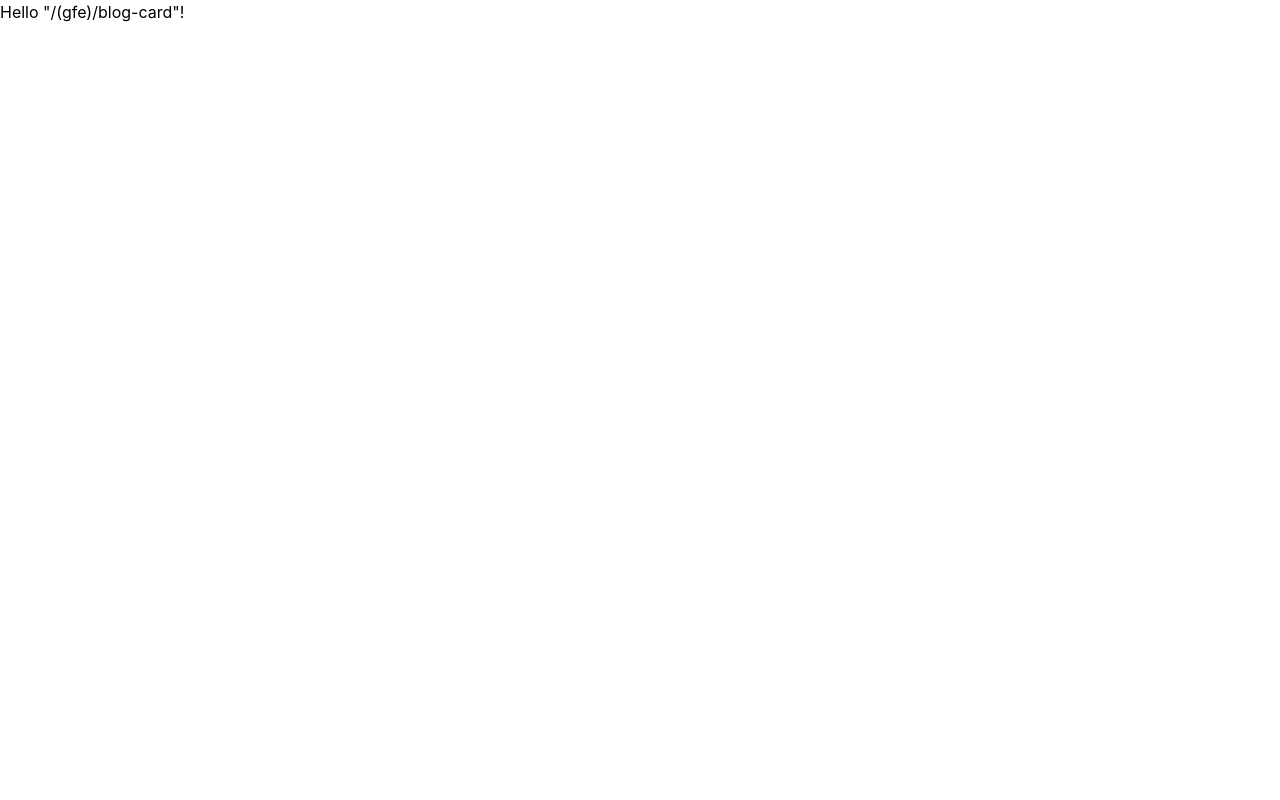
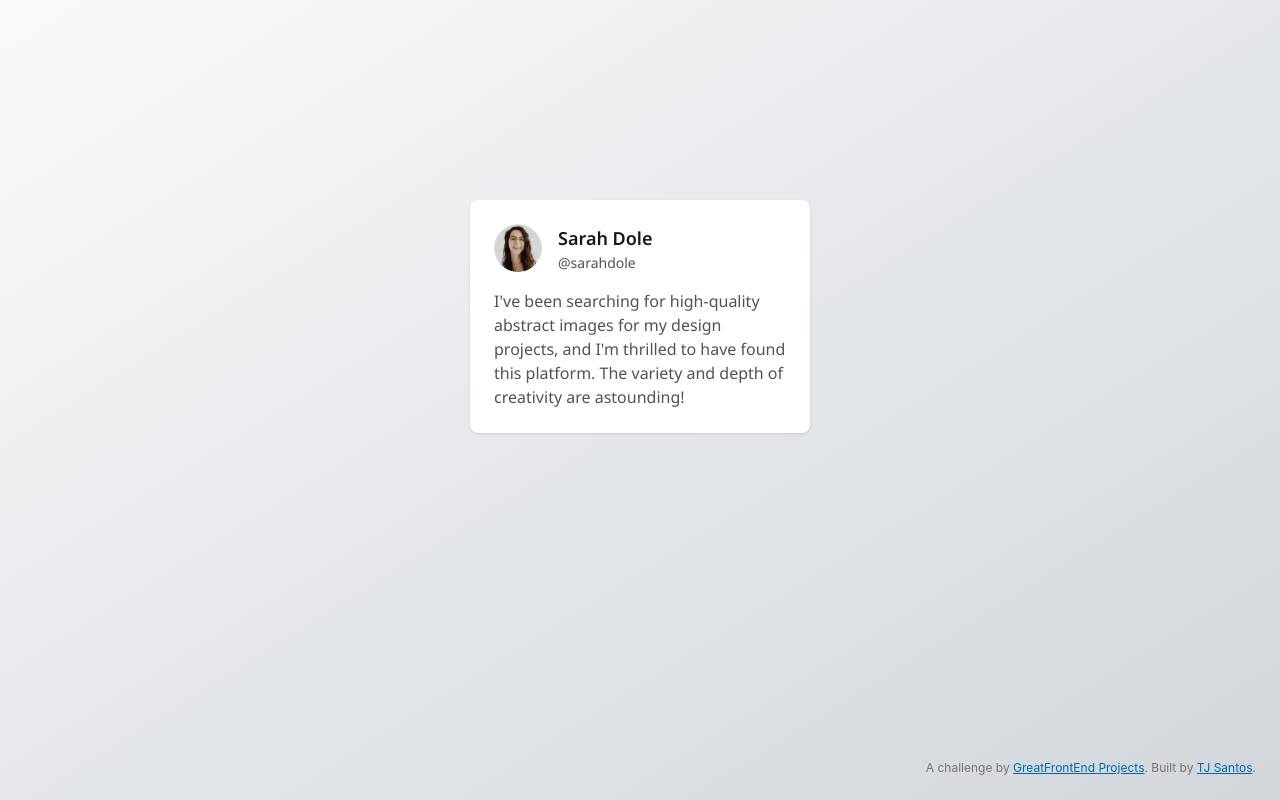
Before and after one commit to tjsantos/tjsantos.dev, a React (Vite) app in the folder frontend/: page /testimonial-card in a window 1280 px wide. Built offline with nearby package versions, Linux system fonts and the light colour scheme.

Commit message:
finish testimonial card

```diff
--- a/frontend/index.html
+++ b/frontend/index.html
@@ -3,7 +3,16 @@
   <head>
     <meta charset="UTF-8" />
     <meta name="viewport" content="width=device-width, initial-scale=1.0" />
+    <title>TJ's Projects</title>
+
+    <link rel="preconnect" href="https://fonts.googleapis.com" />
+    <link rel="preconnect" href="https://fonts.gstatic.com" crossorigin />
+    <link
+      href="https://fonts.googleapis.com/css2?family=Noto+Sans:ital,wght@0,100..900;1,100..900&display=swap"
+      rel="stylesheet"
+    />
     <link rel="icon" href="/favicon.ico" />
+
     <meta name="theme-color" content="#000000" />
     <meta
       name="description"
@@ -11,7 +20,6 @@
     />
     <link rel="apple-touch-icon" href="/logo192.png" />
     <link rel="manifest" href="/manifest.json" />
-    <title>Create TanStack App - frontend</title>
   </head>
   <body>
     <div id="app"></div>
--- a/frontend/src/routeTree.gen.ts
+++ b/frontend/src/routeTree.gen.ts
@@ -11,10 +11,16 @@
 // Import Routes
 
 import { Route as rootRoute } from './routes/__root'
+import { Route as GfeRouteImport } from './routes/_gfe/route'
 import { Route as IndexImport } from './routes/index'
-import { Route as gfeTestimonialCardImport } from './routes/(gfe)/testimonial-card'
+import { Route as GfeTestimonialCardRouteImport } from './routes/_gfe/testimonial-card/route'
 
 // Create/Update Routes
+
+const GfeRouteRoute = GfeRouteImport.update({
+  id: '/_gfe',
+  getParentRoute: () => rootRoute,
+} as any)
 
 const IndexRoute = IndexImport.update({
   id: '/',
@@ -22,10 +28,10 @@ const IndexRoute = IndexImport.update({
   getParentRoute: () => rootRoute,
 } as any)
 
-const gfeTestimonialCardRoute = gfeTestimonialCardImport.update({
-  id: '/(gfe)/testimonial-card',
+const GfeTestimonialCardRouteRoute = GfeTestimonialCardRouteImport.update({
+  id: '/testimonial-card',
   path: '/testimonial-card',
-  getParentRoute: () => rootRoute,
+  getParentRoute: () => GfeRouteRoute,
 } as any)
 
 // Populate the FileRoutesByPath interface
@@ -39,51 +45,73 @@ declare module '@tanstack/react-router' {
       preLoaderRoute: typeof IndexImport
       parentRoute: typeof rootRoute
     }
-    '/(gfe)/testimonial-card': {
-      id: '/(gfe)/testimonial-card'
+    '/_gfe': {
+      id: '/_gfe'
+      path: ''
+      fullPath: ''
+      preLoaderRoute: typeof GfeRouteImport
+      parentRoute: typeof rootRoute
+    }
+    '/_gfe/testimonial-card': {
+      id: '/_gfe/testimonial-card'
       path: '/testimonial-card'
       fullPath: '/testimonial-card'
-      preLoaderRoute: typeof gfeTestimonialCardImport
-      parentRoute: typeof rootRoute
+      preLoaderRoute: typeof GfeTestimonialCardRouteImport
+      parentRoute: typeof GfeRouteImport
     }
   }
 }
 
 // Create and export the route tree
 
+interface GfeRouteRouteChildren {
+  GfeTestimonialCardRouteRoute: typeof GfeTestimonialCardRouteRoute
+}
+
+const GfeRouteRouteChildren: GfeRouteRouteChildren = {
+  GfeTestimonialCardRouteRoute: GfeTestimonialCardRouteRoute,
+}
+
+const GfeRouteRouteWithChildren = GfeRouteRoute._addFileChildren(
+  GfeRouteRouteChildren,
+)
+
 export interface FileRoutesByFullPath {
   '/': typeof IndexRoute
-  '/testimonial-card': typeof gfeTestimonialCardRoute
+  '': typeof GfeRouteRouteWithChildren
+  '/testimonial-card': typeof GfeTestimonialCardRouteRoute
 }
 
 export interface FileRoutesByTo {
   '/': typeof IndexRoute
-  '/testimonial-card': typeof gfeTestimonialCardRoute
+  '': typeof GfeRouteRouteWithChildren
+  '/testimonial-card': typeof GfeTestimonialCardRouteRoute
 }
 
 export interface FileRoutesById {
   __root__: typeof rootRoute
   '/': typeof IndexRoute
-  '/(gfe)/testimonial-card': typeof gfeTestimonialCardRoute
+  '/_gfe': typeof GfeRouteRouteWithChildren
+  '/_gfe/testimonial-card': typeof GfeTestimonialCardRouteRoute
 }
 
 export interface FileRouteTypes {
   fileRoutesByFullPath: FileRoutesByFullPath
-  fullPaths: '/' | '/testimonial-card'
+  fullPaths: '/' | '' | '/testimonial-card'
   fileRoutesByTo: FileRoutesByTo
-  to: '/' | '/testimonial-card'
-  id: '__root__' | '/' | '/(gfe)/testimonial-card'
+  to: '/' | '' | '/testimonial-card'
+  id: '__root__' | '/' | '/_gfe' | '/_gfe/testimonial-card'
   fileRoutesById: FileRoutesById
 }
 
 export interface RootRouteChildren {
   IndexRoute: typeof IndexRoute
-  gfeTestimonialCardRoute: typeof gfeTestimonialCardRoute
+  GfeRouteRoute: typeof GfeRouteRouteWithChildren
 }
 
 const rootRouteChildren: RootRouteChildren = {
   IndexRoute: IndexRoute,
-  gfeTestimonialCardRoute: gfeTestimonialCardRoute,
+  GfeRouteRoute: GfeRouteRouteWithChildren,
 }
 
 export const routeTree = rootRoute
@@ -97,14 +125,21 @@ export const routeTree = rootRoute
       "filePath": "__root.tsx",
       "children": [
         "/",
-        "/(gfe)/testimonial-card"
+        "/_gfe"
       ]
     },
     "/": {
       "filePath": "index.tsx"
     },
-    "/(gfe)/testimonial-card": {
-      "filePath": "(gfe)/testimonial-card.tsx"
+    "/_gfe": {
+      "filePath": "_gfe/route.tsx",
+      "children": [
+        "/_gfe/testimonial-card"
+      ]
+    },
+    "/_gfe/testimonial-card": {
+      "filePath": "_gfe/testimonial-card/route.tsx",
+      "parent": "/_gfe"
     }
   }
 }
--- a/frontend/src/routes/(gfe)/testimonial-card.tsx
+++ /dev/null
@@ -1,9 +0,0 @@
-import { createFileRoute } from '@tanstack/react-router'
-
-export const Route = createFileRoute('/(gfe)/testimonial-card')({
-  component: RouteComponent,
-})
-
-function RouteComponent() {
-  return <div>Hello "/(gfe)/blog-card"!</div>
-}
--- /dev/null
+++ b/frontend/src/routes/_gfe/route.tsx
@@ -0,0 +1,35 @@
+import { Outlet, createFileRoute } from '@tanstack/react-router'
+
+export const Route = createFileRoute('/_gfe')({
+  component: RouteComponent,
+})
+
+function RouteComponent() {
+  return (
+    <>
+      <Outlet />
+      <footer
+        className="fixed right-6 bottom-6 text-center text-xs text-neutral-500"
+        data-gfe-screenshot-exclude="true"
+      >
+        A challenge by{' '}
+        <a
+          href="https://www.greatfrontend.com/projects?ref=challenges"
+          target="_blank"
+          className="text-sky-700 underline"
+        >
+          GreatFrontEnd Projects
+        </a>
+        . Built by{' '}
+        <a
+          href="https://github.com/tjsantos/tjsantos.dev"
+          target="_blank"
+          className="text-sky-700 underline"
+        >
+          TJ Santos
+        </a>
+        .
+      </footer>
+    </>
+  )
+}
--- /dev/null
+++ b/frontend/src/routes/_gfe/testimonial-card/route.tsx
@@ -0,0 +1,37 @@
+import { createFileRoute } from '@tanstack/react-router'
+import profileThumbnail from './profile-thumbnail.png'
+
+export const Route = createFileRoute('/_gfe/testimonial-card')({
+  component: RouteComponent,
+})
+
+function RouteComponent() {
+  const card = {
+    name: 'Sarah Dole',
+    username: '@sarahdole',
+    imageUrl: profileThumbnail,
+    description:
+      "I've been searching for high-quality abstract images for my design projects, and I'm thrilled to have found this platform. The variety and depth of creativity are astounding!",
+  }
+
+  return (
+    <main className="font-noto-sans min-h-screen bg-linear-to-br from-gray-50 to-[#d2d6db] px-[17.5px] pt-[200px]">
+      <div className="mx-auto w-[340px] max-w-full rounded-lg bg-white p-6 text-neutral-600 shadow-sm">
+        <header className="flex gap-4">
+          <img
+            src={card.imageUrl}
+            alt={card.name}
+            className="size-12 rounded-full"
+          />
+          <div>
+            <h2 className="text-lg font-semibold text-neutral-900">
+              {card.name}
+            </h2>
+            <p className="mt-[1px] text-sm">{card.username}</p>
+          </div>
+        </header>
+        <p className="mt-4">{card.description}</p>
+      </div>
+    </main>
+  )
+}
--- a/frontend/src/styles.css
+++ b/frontend/src/styles.css
@@ -1,4 +1,8 @@
 @import 'tailwindcss';
+
+@theme {
+  --font-noto-sans: 'Noto Sans', sans-serif;
+}
 
 body {
   @apply m-0;
```
Also changed, not shown: frontend/src/routes/_gfe/testimonial-card/profile-thumbnail.png (added), 1 other file (tests, documents, lock files or other folders).
